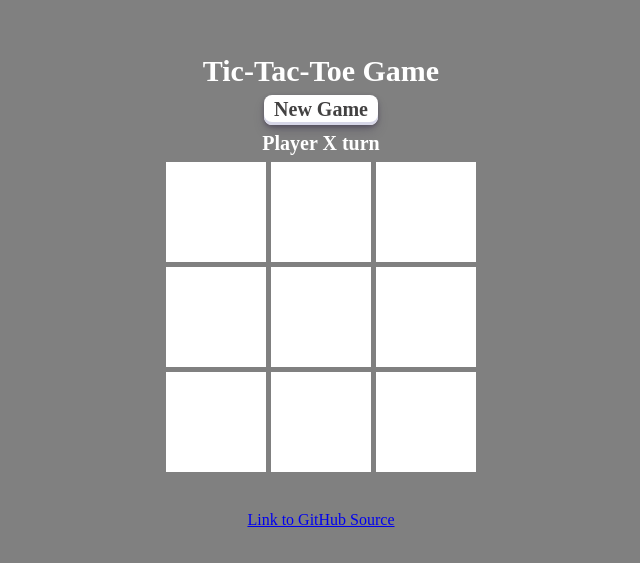
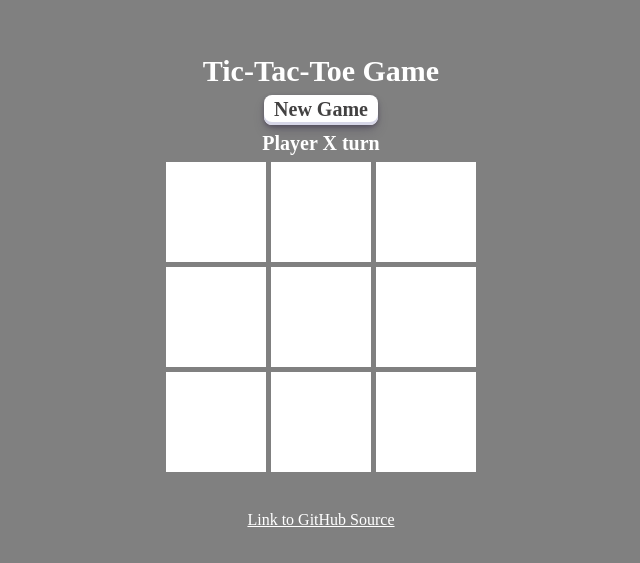
Before and after one commit to Marina-St20/TicTacToe-Game, a React (Vite) app: page / in a window 1280 px wide. Shown: the part 109-672 px from the top of the page, without its empty margins (319-959 px from the left). Built offline with nearby package versions, Linux system fonts and the light colour scheme.

Commit message:
changed link to white

```diff
--- a/src/App.jsx
+++ b/src/App.jsx
@@ -96,6 +96,7 @@ function App() {
           href="https://github.com/Marina-St20/TicTacToe-Game"
           target="_blank"
           rel="noopener noreferrer"
+          style = {{color: 'white'}}
         >
           Link to GitHub Source
         </a>
```
